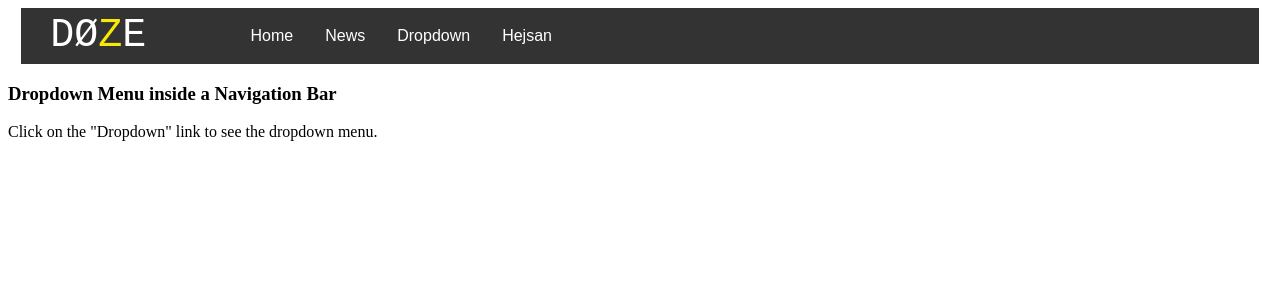
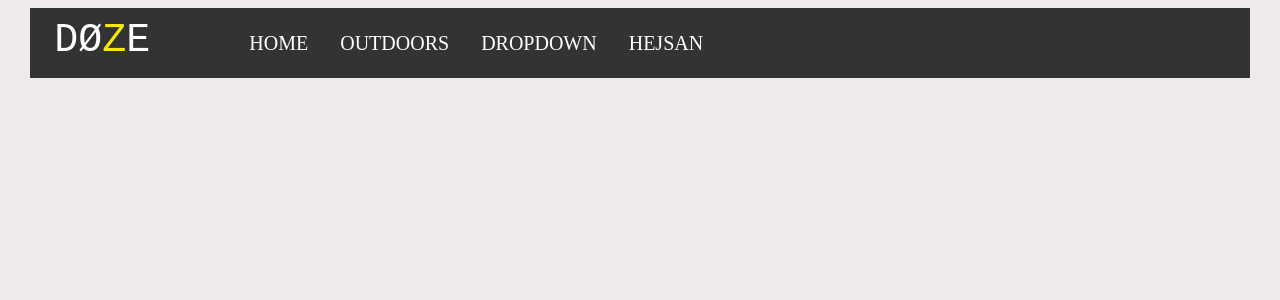
Before and after one commit to a17amama/Examensarbete, a PHP site: page /horizontalindex.html in a window 1280 px wide. Shown: the top 300 px of the page. Run offline with PHP 8.4, Linux system fonts and the light colour scheme.

Commit message:
Changed everything
Drop-down is broken. It does not close dropwdown window  when clicking outside

```diff
--- a/horizontalindex.html
+++ b/horizontalindex.html
@@ -10,10 +10,10 @@
 
         <div class="navbar" class="nav">
           <div class="logo">DØ<span style="color: rgb(248, 232, 8);">Z</span>E</div>
-            <a href="#home">Home</a>
-            <a href="#news">News</a>
+            <a class="menu-link" href="#">Home</a>
+            <a  class="menu-link" href="#">outdoors</a>
             <div class="dropdown">
-            <button class="dropbtn" onclick="myFunction()">Dropdown
+            <button class="dropbtn" onclick="firstDropdown()">Dropdown
 
             </button>
             <div class="dropdown-content" id="myDropdown">
@@ -24,20 +24,19 @@
             </div>
 
             <div class="dropdown">
-                <button class="dropbtn" onclick="myFunction()"> Hejsan
+                <button class="dropbtn" onclick="secondDropdown()"> Hejsan
 
                 </button>
-                <div class="dropdown-content" id="myDropdown">
-                  <a href="#">Link 1</a>
-                  <a href="#">Link 2</a>
-                  <a href="#">Link 3</a>
+                <div class="dropdown-content" id="myDropdown2">
+                  <a href="#">Linksss 1</a>
+                  <a href="#">Linksss 2</a>
+                  <a href="#">Linsssk 3</a>
                 </div>
-                </div>
+            </div>
 
           </div>
 
-          <h3>Dropdown Menu inside a Navigation Bar</h3>
-          <p>Click on the "Dropdown" link to see the dropdown menu.</p>
+
 
 
 </body>
--- a/js.js
+++ b/js.js
@@ -1,15 +1,29 @@
 /* When the user clicks on the button,
 toggle between hiding and showing the dropdown content */
-function myFunction() {
+function firstDropdown() {
     document.getElementById("myDropdown").classList.toggle("show");
   }
 
   // Close the dropdown if the user clicks outside of it
-  window.onclick = function(e) {
+  window.addEventListener("click", function(e) {
     if (!e.target.matches('.dropbtn')) {
     var myDropdown = document.getElementById("myDropdown");
       if (myDropdown.classList.contains('show')) {
         myDropdown.classList.remove('show');
       }
     }
+  });
+
+  function secondDropdown() {
+    document.getElementById("myDropdown2").classList.toggle("show");
   }
+
+  // Close the dropdown if the user clicks outside of it
+  window.addEventListener("onclick", function(hallo) {
+    if (!hallo.target.matches('.dropbtn')) {
+    var myDropdown2 = document.getElementById("myDropdown2");
+      if (myDropdown2.classList.contains('show')) {
+        myDropdown2.classList.remove('show');
+      }
+    }
+  });
--- a/stylesheet.css
+++ b/stylesheet.css
@@ -1,20 +1,37 @@
 
+body {
+  background-color:rgb(240, 233, 233);
+}
+
+.logo {
+  width: 15%;
+  float: left;
+  text-transform: uppercase;
+  color: #fff;
+  font-size: 40px;
+  text-align: left;
+  padding-left: 2%;
+  font-family: 'Courier New', Courier, monospace;
+}
 .navbar {
-    overflow: hidden;
-    background-color: #333;
-    font-family: Arial, Helvetica, sans-serif;
-    margin-left: 1%;
-    margin-right: 1%;
-    padding: 5px;
+   position: relative;
+   width: calc(100% - 70px);
+   margin: 0 auto;
+   padding: 10px 0;
+   background: #333;
+   z-index: 1;
+   padding-right: 2%;
+   height: 50px;
   }
 
   .navbar a {
     float: left;
-    font-size: 16px;
+    font-size: 20px;
     color: white;
     text-align: center;
     padding: 14px 16px;
     text-decoration: none;
+    text-transform: uppercase;
   }
 
   .dropdown {
@@ -32,10 +49,12 @@
     background-color: inherit;
     font-family: inherit;
     margin: 0;
+    font-size: 20px;
+    text-transform: uppercase;
   }
 
-  .navbar a:hover, .dropdown:hover .dropbtn, .dropbtn:focus {
-    background-color: red;
+  .navbar .dropdown-content:hover, .dropdown:hover .dropbtn, .dropbtn:focus, .menu-link:hover {
+    color: yellow;
   }
 
   .dropdown-content {
```
